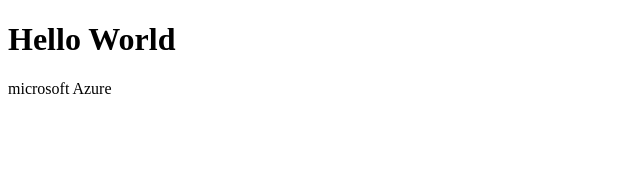
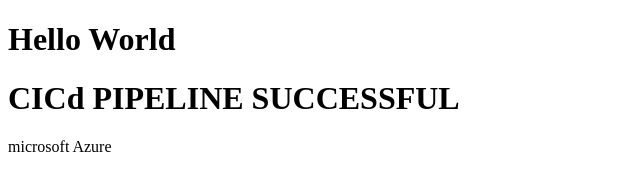
Before and after one commit to guriyakumari-hub/Microsoft-Azure, a plain HTML site: page index.html in a window 1280 px wide. Shown: the whole page, without its empty margins (0-640 px from the left). Drawn offline with Linux system fonts and the light colour scheme.

Commit message:
chore: initial commit with CI workflow

```diff
--- a/index.html
+++ b/index.html
@@ -7,6 +7,7 @@
 </head>
 <body>
     <h1>Hello World</h1>
+    <h1>CICd PIPELINE SUCCESSFUL</h1>
     <p>microsoft Azure</p>
 </body>
 </html>
```
Also changed, not shown: 3 other files.
